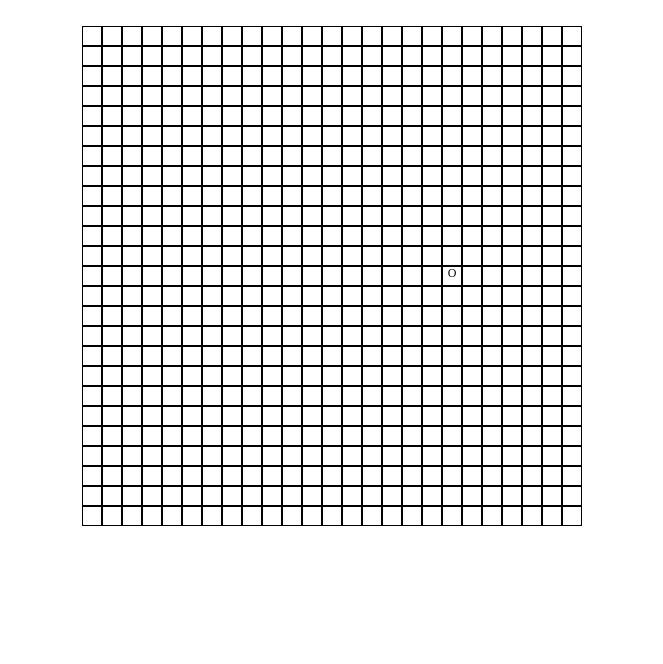
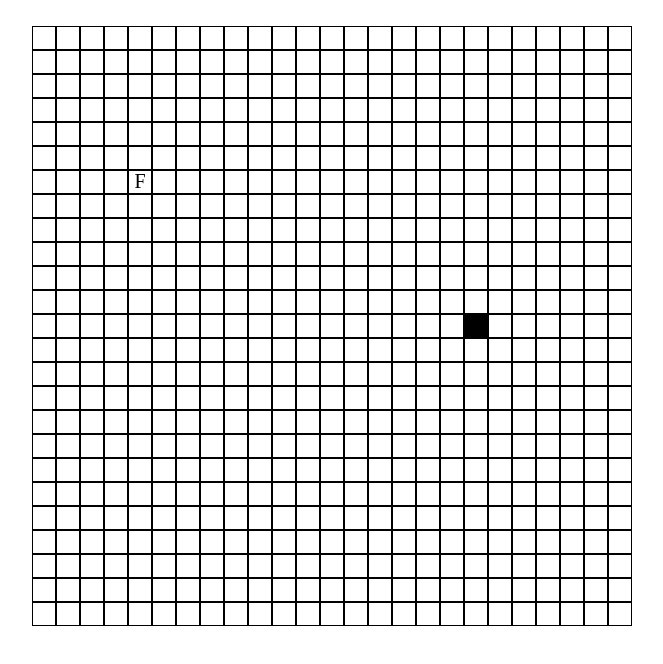
Before and after one commit to SophiaLWu/snake-game, a plain HTML site: page index.html in a window 1280 px wide. Shown: the part 64-728 px from the top of the page, without its empty margins (308-971 px from the left). Drawn offline with Linux system fonts and the light colour scheme.

Commit message:
Create food on board at random position and fix bug in gameOver function

```diff
--- a/css/main.css
+++ b/css/main.css
@@ -21,11 +21,15 @@ h1 {
 
 .col {
   display: inline-block;
-  width: 20px;
-  height: 20px;
+  width: 24px;
+  height: 24px;
   border: 1px solid black;
   vertical-align: middle;
   text-align: center;
-  font-size: 12px;
-  line-height: 12px;
+  font-size: 20px;
+  line-height: 20px;
 }
+
+.snake {
+  background: black;
+}
--- a/js/main.js
+++ b/js/main.js
@@ -3,15 +3,19 @@ var side = 25;
 $(document).ready(function() {
 
   snake = createSnake();
-  grid = createGrid(snake);
-  render(grid);
-  changeDirection(snake);
+  food = generateFood();
+  grid = createGrid();
+  render();
+  changeDirection();
   takeTurn();
 
 
-  // Function definitions
+  ////////////////////////////
+  //  Function definitions  //
+  ////////////////////////////
 
-  function createGrid(snake) {
+  // Returns a 2D array representing the grid
+  function createGrid() {
     var grid = [];
     for (var i = 0; i < side; i++) {
       grid.push([]);
@@ -20,9 +24,11 @@ $(document).ready(function() {
       }
     }
     grid[snake.position[0]][snake.position[1]] = "O"
+    grid[food.position[0]][food.position[1]] = "F"
     return grid;
   };
 
+  // Creates the snake object
   function createSnake() {
     var midpoint = Math.floor(side/2)
     var snake = {
@@ -33,15 +39,18 @@ $(document).ready(function() {
     return snake;
   };
 
-  function render(grid) {
+  // Renders the grid to html
+  function render() {
     var gridRender = "<div class='grid'>"
-    // $(".container").append("<div class='grid'</div>");
     for (var row = 0; row < grid.length; row++) {
       gridRender += "<ul class='row row" + row + "'>"
-      // $(".grid").append("<ul class='row row" + row + "'></ul>");
       for (var col = 0; col < grid.length; col++) {
-        gridRender += "<li class='col'>" + grid[row][col] + "</li>";
-        // $(".row" + row).append("<li class='col'>" + grid[row][col] + "</li>");
+        if (grid[row][col] == "O") {
+          gridRender += "<li class='col snake'></li>";
+        }
+        else {
+          gridRender += "<li class='col'>" + grid[row][col] + "</li>";
+        }
       }
       gridRender += "</ul>";
     }
@@ -49,7 +58,8 @@ $(document).ready(function() {
     $(".container").html(gridRender)
   };
 
-  function changeDirection(snake) {
+  // Changes the direction of the snake based on key input
+  function changeDirection() {
     $(document).keydown(function(event) {
       switch(event.which) {
         case 37:
@@ -70,7 +80,8 @@ $(document).ready(function() {
     });
   };
 
-  function moveSnake(grid, snake) {
+  // Moves the snake in direction by 1 square
+  function moveSnake() {
     switch(snake.direction) {
       case "l":
         snake.position[1] -= 1;
@@ -88,23 +99,50 @@ $(document).ready(function() {
     }
   };
 
+  // Allows one 'turn' to take place
   function takeTurn() {
     setTimeout(function() {
-      moveSnake(grid, snake);
+      moveSnake();
       if (gameOver()) return gameOverScreen();
-      grid = createGrid(snake);
-      render(grid);
+      grid = createGrid();
+      render();
       takeTurn();
     }, 750);
   };
 
+  // Creates the food object
+  function generateFood() {
+    var x = getRandomNumber("x");
+    var y = getRandomNumber("y");
+    while (x == snake.position[0] && y == snake.position[1]) {
+      x = getRandomNumber("x");
+    }
+    var food = { position: [x, y] }
+    return food;
+  };
+
+  // Returns a random number from 0 to side - 1 (inclusive)
+  function getRandomNumber(axis) {
+    number = -1;
+    while (number < 0 || side <= number) {
+      number = Math.floor(Math.random() * (side));
+    }
+    return number;
+  };
+
+  // Grows snake if it eats the food
+  function eatFood() {
+  }
+
+  // Returns true if the game is over
   function gameOver() {
-    if (snake.position[0] < 0 || snake.position[0] > side ||
-        snake.position[1] < 0 || snake.position[1] > side) {
+    if (snake.position[0] < 0 || snake.position[0] >= side ||
+        snake.position[1] < 0 || snake.position[1] >= side) {
       return true;
     }
   };
 
+  // Displays game over screen
   function gameOverScreen() {
     alert("Game over!");
   };
```
